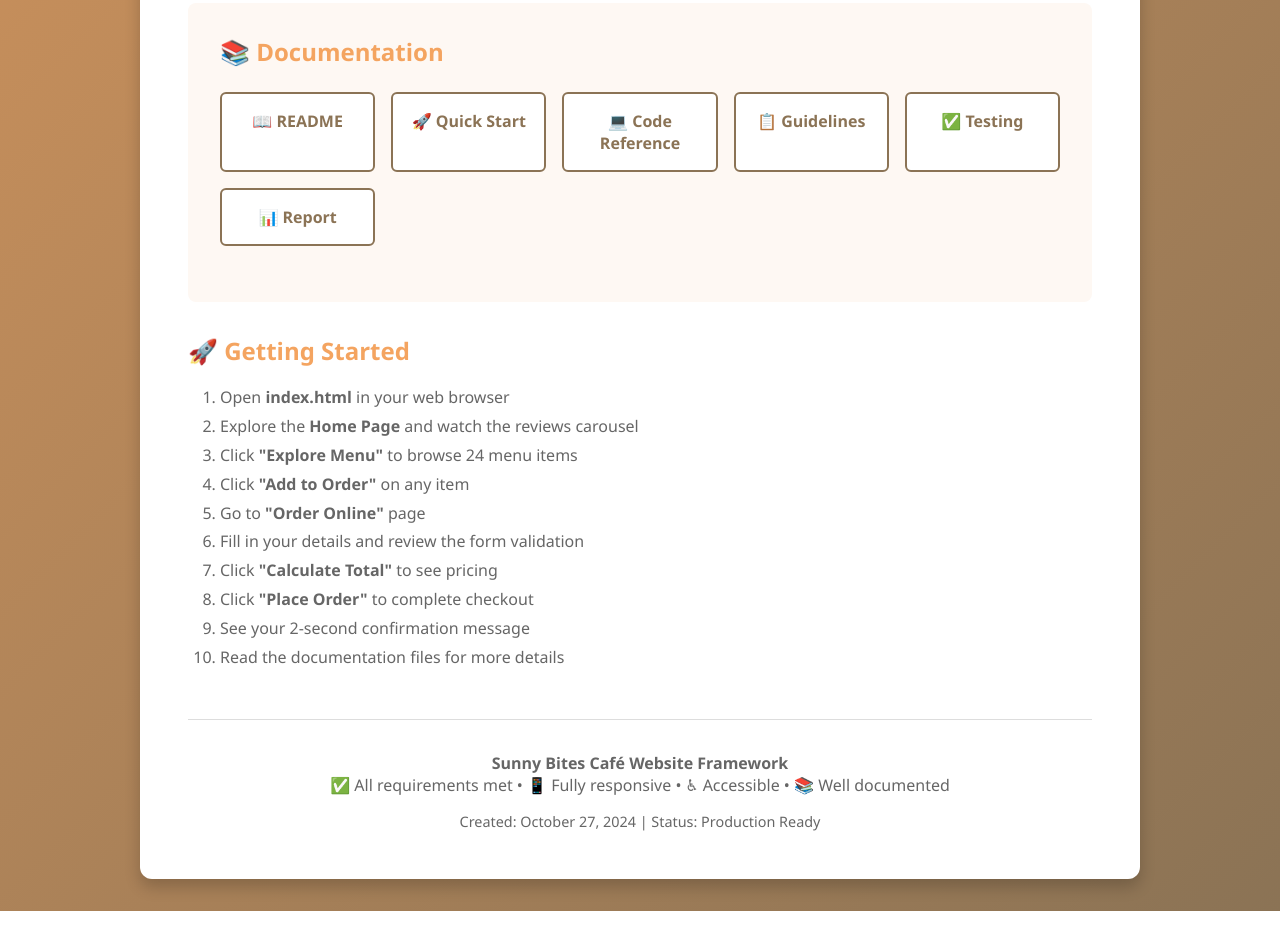
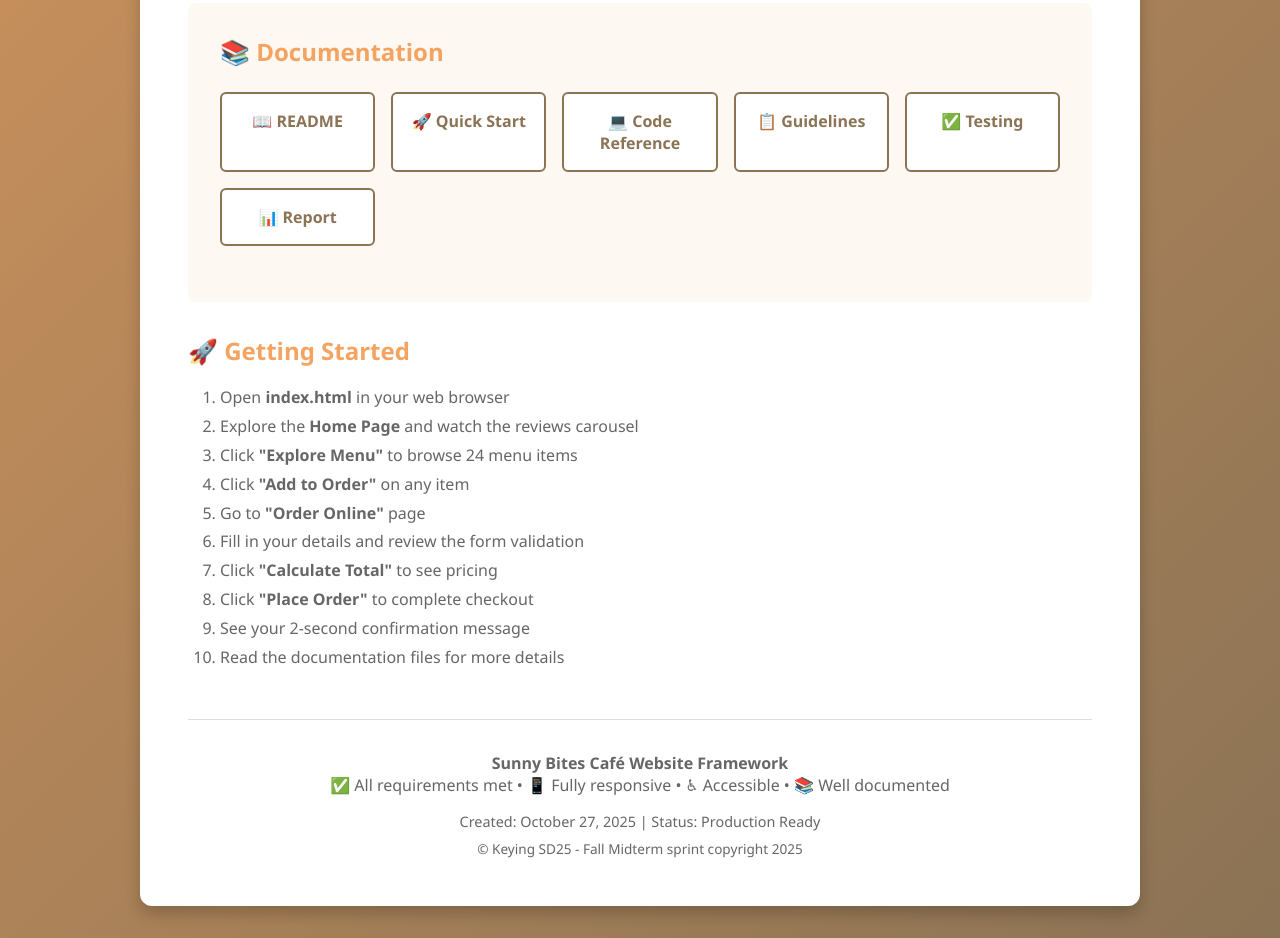
Before and after one commit to rubiacharles164-wq/semester2.Sprint1, a plain HTML site: page Framework/PROJECT_INDEX.html in a window 1280 px wide. Shown: the part 1817-2755 px from the top of the page. Before the commit the page ends 2728 px from the top, so only its background shows below. Drawn offline with Linux system fonts and the light colour scheme.

Commit message:
uopdated all dates and info to current info

```diff
--- a/Framework/PROJECT_INDEX.html
+++ b/Framework/PROJECT_INDEX.html
@@ -1,8 +1,8 @@
 <!DOCTYPE html>
 <html lang="en">
   <head>
-    <meta charset="UTF-8">
-    <meta name="viewport" content="width=device-width, initial-scale=1.0">
+    <meta charset="UTF-8" />
+    <meta name="viewport" content="width=device-width, initial-scale=1.0" />
     <title>Project Index - Sunny Bites Café</title>
     <style>
       * {
@@ -441,7 +441,10 @@
           Well documented
         </p>
         <p style="margin-top: 1rem; font-size: 0.9rem">
-          Created: October 27, 2024 | Status: Production Ready
+          Created: October 27, 2025 | Status: Production Ready
+        </p>
+        <p style="font-size: 0.85rem; margin-top: 0.5rem">
+          &copy; Keying SD25 - Fall Midterm sprint copyright 2025
         </p>
       </footer>
     </div>
```
Also changed, not shown: Framework/PROJECT_SUMMARY.txt, 9 other files.
